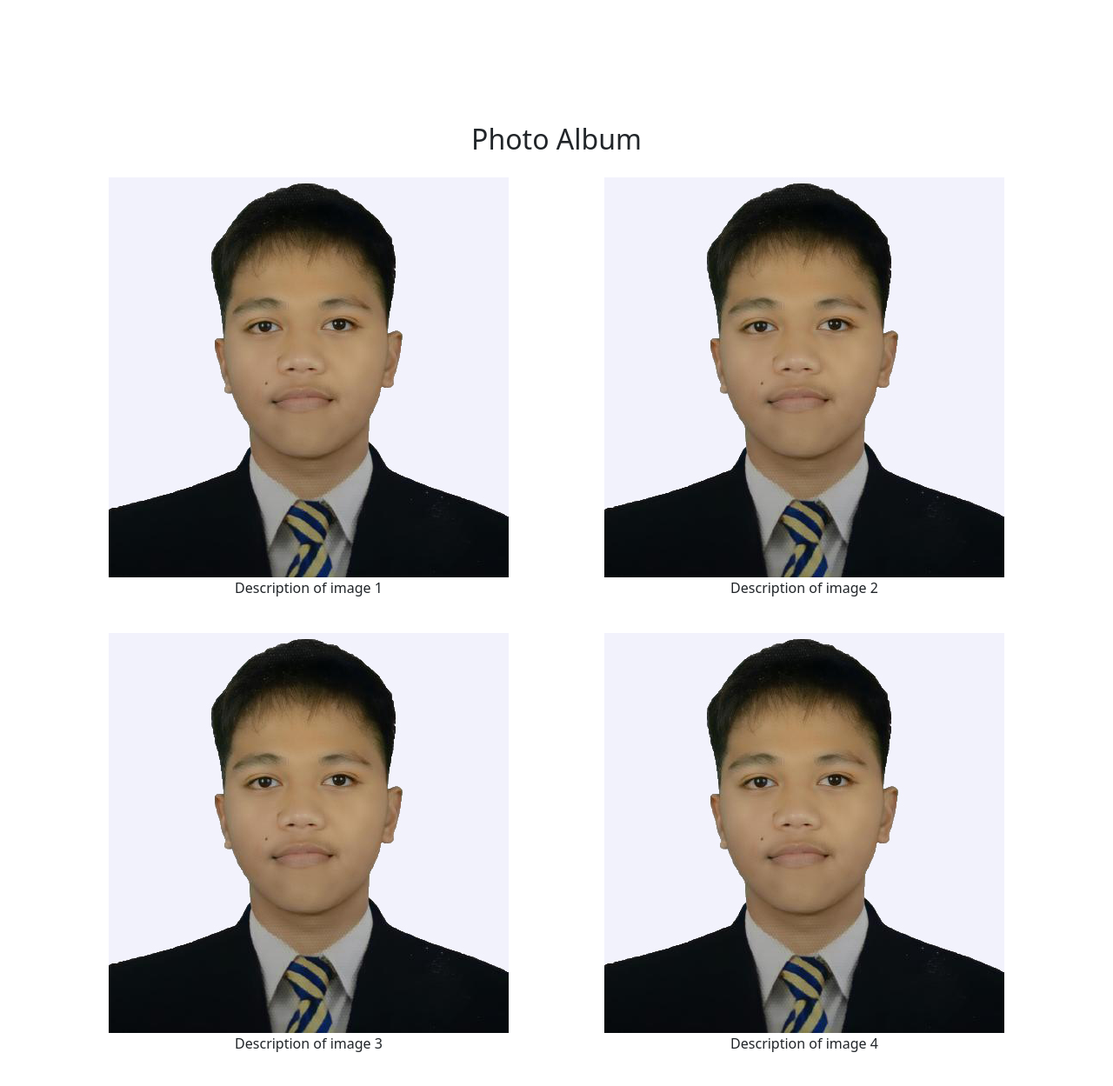
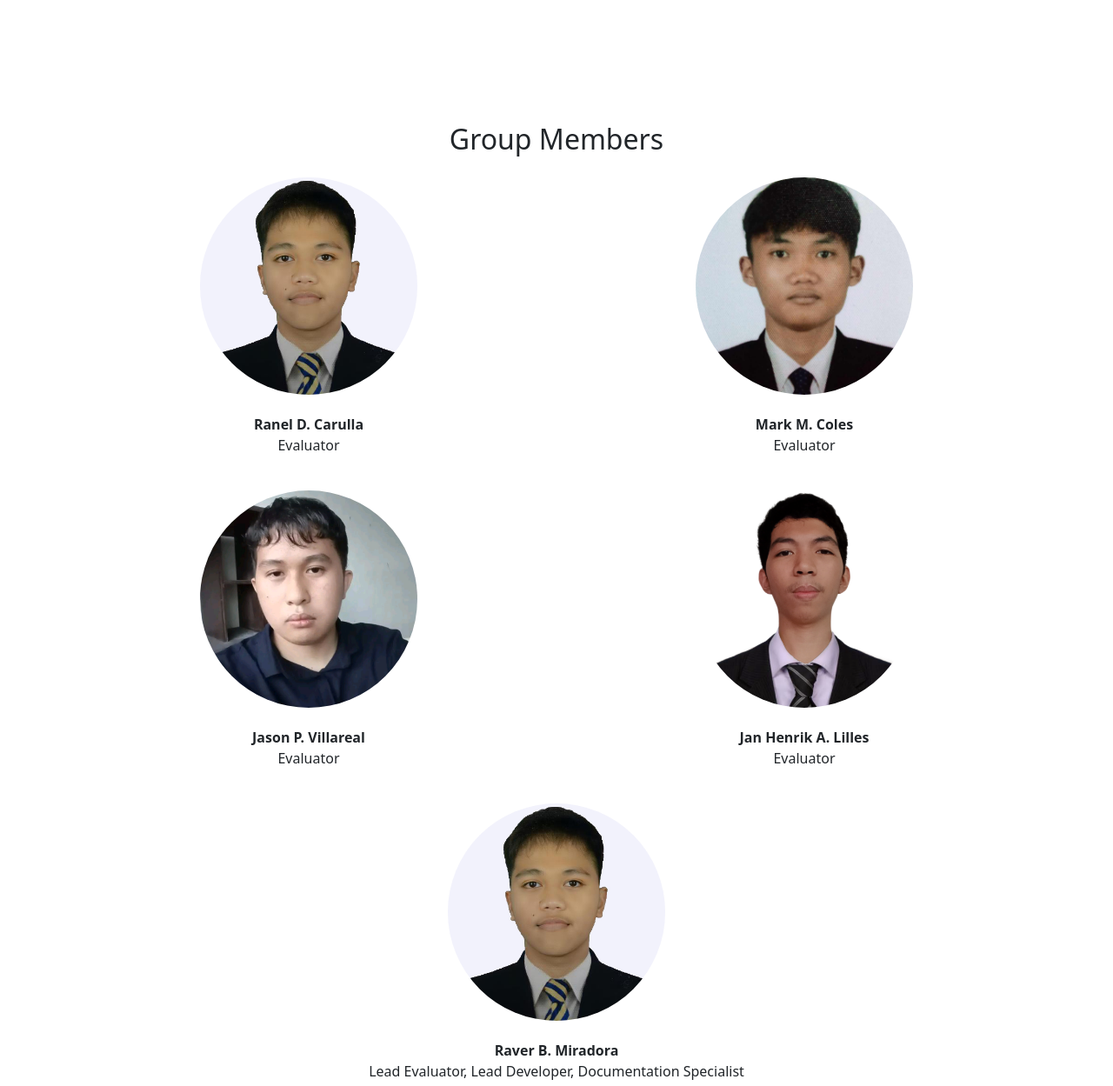
Before and after one commit to Raver-Miradora/HEURISTIC-EVALUATION, a plain HTML site: page index.html in a window 1280 px wide. Shown: the part 590-1839 px from the top of the page at 87% size. Drawn offline with nearby package versions, Linux system fonts and the light colour scheme; files that its build step writes are made by us from their sources.

Commit message:
Fixed issues and made changes on images

```diff
--- a/index.html
+++ b/index.html
@@ -34,7 +34,7 @@
     <div class="container col-xxl-8 px-4 py-5">
         <div class="row flex-column-reverse flex-lg-row align-items-center justify-content-center g-5 py-5 text-center text-lg-start">
             <div class="col-12 col-sm-10 col-lg-6 d-flex justify-content-center">
-                <img src="images/cmshome.PNG"
+                <img src="Images/cmshome.PNG"
                     class="img-fluid rounded-3 shadow-sm"
                     width="700"
                     height="500"
@@ -52,29 +52,39 @@
         </div>
     </div>
 
-   <!-- Album Section -->
-   <div class="container py-5">
-    <h2 class="text-center mb-4">Photo Album</h2>
+  <!-- Album Section -->
+<div class="container py-5">
+    <h2 class="text-center mb-4">Group Members</h2>
     <div class="row">
         <div class="col-md-6 mb-4 text-center">
-            <img src="Images/raver.jpg" class="img-fluid mx-auto" alt="Description of image 1">
-            <p>Description of image 1</p>
+            <div class="rounded-circle overflow-hidden d-inline-block hover-scale" style="width: 250px; height: 250px;">
+                <img src="Images/raver.jpg" class="img-fluid h-100 w-100 object-fit-cover" alt="Description of image 1">
+            </div>
+            <p class="mt-3"><b>Ranel D. Carulla</b><br> Evaluator </p>
         </div>
         <div class="col-md-6 mb-4 text-center">
-            <img src="Images/raver.jpg" class="img-fluid mx-auto" alt="Description of image 2">
-            <p>Description of image 2</p>
+            <div class="rounded-circle overflow-hidden d-inline-block hover-scale" style="width: 250px; height: 250px;">
+                <img src="Images/Mark1.jpeg" class="img-fluid h-100 w-100 object-fit-cover" alt="Description of image 2">
+            </div>
+            <p class="mt-3"><b>Mark M. Coles</b><br> Evaluator </p>
         </div>
         <div class="col-md-6 mb-4 text-center">
-            <img src="Images/raver.jpg" class="img-fluid mx-auto" alt="Description of image 3">
-            <p>Description of image 3</p>
+            <div class="rounded-circle overflow-hidden d-inline-block hover-scale" style="width: 250px; height: 250px;">
+                <img src="Images/Jason1.jpg" class="img-fluid h-100 w-100 object-fit-cover" alt="Description of image 3">
+            </div>
+            <p class="mt-3"><b>Jason P. Villareal</b><br> Evaluator </p>
         </div>
         <div class="col-md-6 mb-4 text-center">
-            <img src="Images/raver.jpg" class="img-fluid mx-auto" alt="Description of image 4">
-            <p>Description of image 4</p>
+            <div class="rounded-circle overflow-hidden d-inline-block hover-scale" style="width: 250px; height: 250px;">
+                <img src="Images/JanHenrik1.png" class="img-fluid h-100 w-100 object-fit-cover" alt="Description of image 4">
+            </div>
+            <p class="mt-3"><b>Jan Henrik A. Lilles</b><br> Evaluator </p>
         </div>
         <div class="col-md-6 offset-md-3 mb-4 text-center">
-            <img src="Images/raver.jpg" class="img-fluid mx-auto" alt="Description of image 5">
-            <p>Description of image 5</p>
+            <div class="rounded-circle overflow-hidden d-inline-block hover-scale" style="width: 250px; height: 250px;">
+                <img src="Images/raver.jpg" class="img-fluid h-100 w-100 object-fit-cover" alt="Description of image 5">
+            </div>
+            <p class="mt-3"><b>Raver B. Miradora</b><br> Lead Evaluator, Lead Developer, Documentation Specialist</p>
         </div>
     </div>
 </div>
```
Also changed, not shown: evaluationResult.html (+1 -1 lines), proposedImprovements.html (+1 -1 lines), Images/I40.png (added), Images/JanHenrik1.png (added), Images/Jason1.jpg (added), Images/Mark1.jpeg (added).
